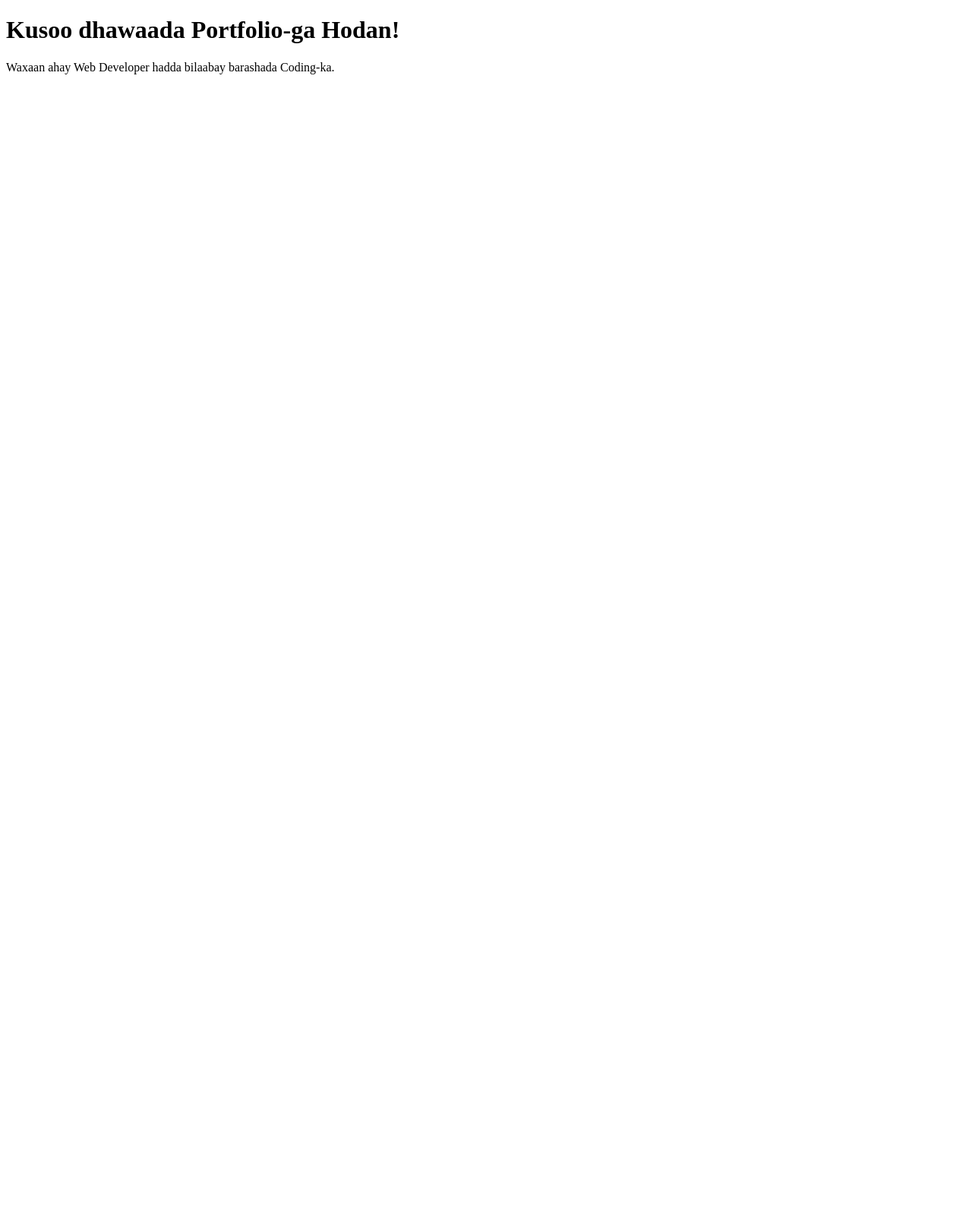
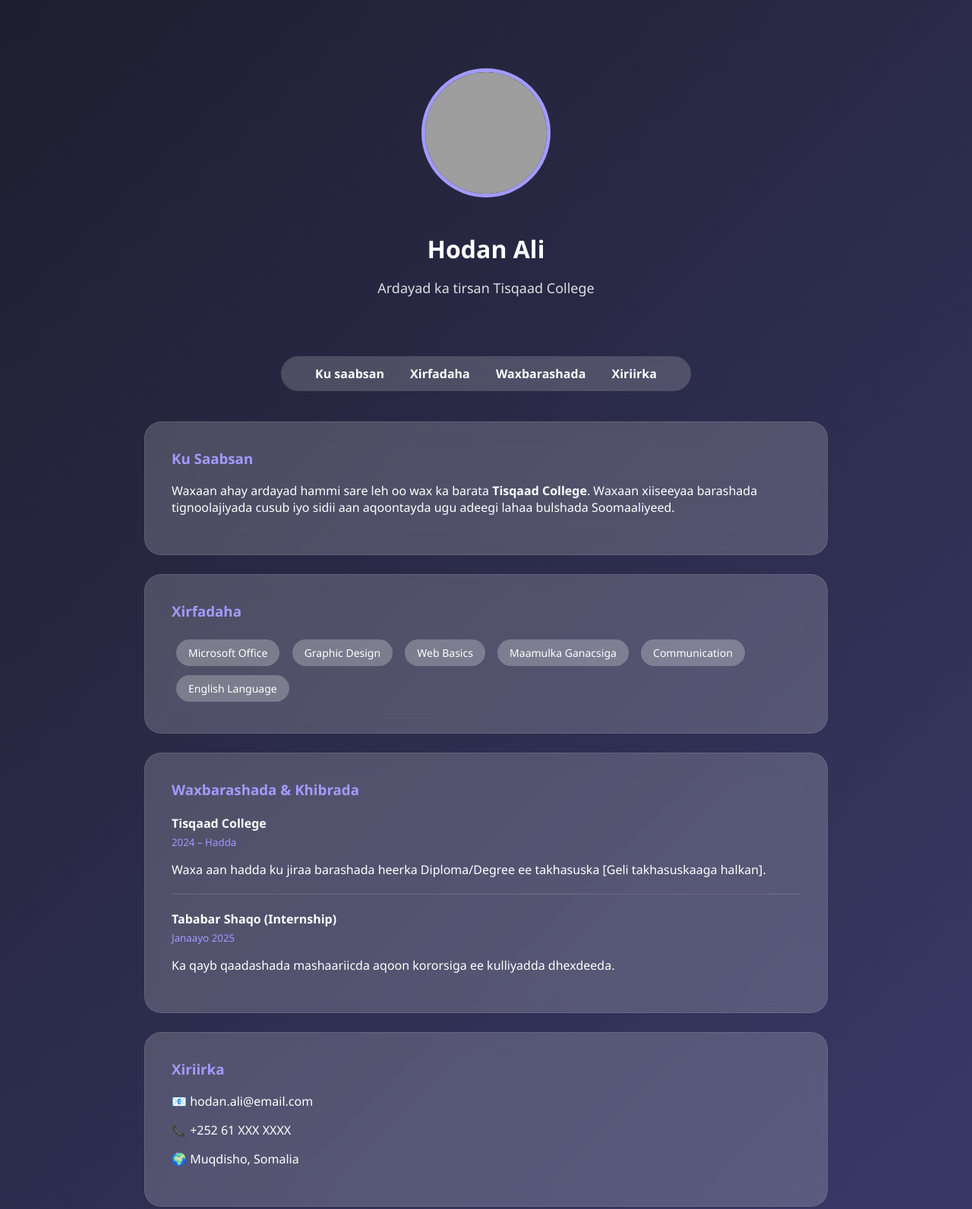
Before and after one commit to axlaam478-web/Axlaam478_web., a plain HTML site: page Index.html in a window 1280 px wide. Shown: the top 1592 px of the page at 76% size. Before the commit the page ends 800 px from the top, so only its background shows below. Drawn offline with Linux system fonts and the light colour scheme; grey boxes are pictures that could not be loaded.

Commit message:
Update portfolio layout and styling in Index.html
Signed-off-by: Hodan <axlaam478@gmail.com>

```diff
--- a/Index.html
+++ b/Index.html
@@ -1,11 +1,179 @@
 <!DOCTYPE html>
 <html lang="so">
 <head>
-    <meta charset="UTF-8">
-    <title>Portfolio-ga Hodan</title>
+  <meta charset="UTF-8">
+  <meta name="viewport" content="width=device-width, initial-scale=1.0">
+  <title>Portfolio - Hodan Ali</title>
+  <style>
+    :root {
+      --main: #6c5ce7;
+      --soft: #a29bfe;
+      --dark: #341f97;
+      --glass: rgba(255, 255, 255, 0.18);
+    }
+
+    body {
+      background: linear-gradient(135deg, #1e1e2f, #3a3a6a);
+      min-height: 100vh;
+      color: #fff;
+      font-family: 'Segoe UI', Tahoma, Geneva, Verdana, sans-serif;
+      margin: 0;
+    }
+
+    /* ===== HERO PROFILE ===== */
+    .hero {
+      text-align: center;
+      padding: 90px 20px 60px;
+    }
+
+    .hero img {
+      width: 160px;
+      height: 160px;
+      border-radius: 50%;
+      border: 5px solid var(--soft);
+      margin-bottom: 20px;
+      object-fit: cover;
+    }
+
+    .hero h1 {
+      font-size: 32px;
+      margin-bottom: 8px;
+    }
+
+    .hero p {
+      opacity: 0.85;
+      font-size: 18px;
+    }
+
+    /* ===== NAV ===== */
+    nav {
+      position: sticky;
+      top: 20px;
+      margin: 0 auto 40px;
+      width: fit-content;
+      background: var(--glass);
+      backdrop-filter: blur(14px);
+      padding: 12px 30px;
+      border-radius: 30px;
+      z-index: 1000;
+    }
+
+    nav a {
+      color: white;
+      text-decoration: none;
+      margin: 0 15px;
+      font-weight: bold;
+    }
+
+    nav a:hover {
+      color: var(--soft);
+    }
+
+    /* ===== MAIN ===== */
+    main {
+      max-width: 900px;
+      margin: auto;
+      padding: 0 25px 80px;
+    }
+
+    /* ===== CARDS ===== */
+    .card {
+      background: var(--glass);
+      backdrop-filter: blur(14px);
+      border-radius: 22px;
+      padding: 35px;
+      margin-bottom: 25px;
+      border: 1px solid rgba(255,255,255,0.1);
+    }
+
+    .card h3 {
+      color: var(--soft);
+      margin-top: 0;
+    }
+
+    /* ===== SKILLS ===== */
+    .skills span {
+      background: rgba(255,255,255,0.25);
+      padding: 8px 16px;
+      border-radius: 20px;
+      margin: 6px;
+      display: inline-block;
+      font-size: 14px;
+    }
+
+    .item h4 {
+      margin-bottom: 5px;
+    }
+
+    .item small {
+      color: var(--soft);
+      display: block;
+      margin-bottom: 10px;
+    }
+  </style>
 </head>
 <body>
-    <h1>Kusoo dhawaada Portfolio-ga Hodan!</h1>
-    <p>Waxaan ahay Web Developer hadda bilaabay barashada Coding-ka.</p>
+
+<header class="hero">
+  <img src="https://api.dicebear.com/7.x/avataaars/svg?seed=Hodan" alt="Hodan Ali Profile">
+  <h1>Hodan Ali</h1>
+  <p>Ardayad ka tirsan Tisqaad College</p>
+</header>
+
+<nav>
+  <a href="#about">Ku saabsan</a>
+  <a href="#skills">Xirfadaha</a>
+  <a href="#experience">Waxbarashada</a>
+  <a href="#contact">Xiriirka</a>
+</nav>
+
+<main>
+
+  <section>
+    <div class="card" id="about">
+      <h3>Ku Saabsan</h3>
+      <p>
+        Waxaan ahay ardayad hammi sare leh oo wax ka barata <strong>Tisqaad College</strong>.
+        Waxaan xiiseeyaa barashada tignoolajiyada cusub iyo sidii aan aqoontayda ugu adeegi lahaa bulshada Soomaaliyeed.
+      </p>
+    </div>
+
+    <div class="card" id="skills">
+      <h3>Xirfadaha</h3>
+      <div class="skills">
+        <span>Microsoft Office</span>
+        <span>Graphic Design</span>
+        <span>Web Basics</span>
+        <span>Maamulka Ganacsiga</span>
+        <span>Communication</span>
+        <span>English Language</span>
+      </div>
+    </div>
+
+    <div class="card" id="experience">
+      <h3>Waxbarashada & Khibrada</h3>
+      <div class="item">
+        <h4>Tisqaad College</h4>
+        <small>2024 – Hadda</small>
+        <p>Waxa aan hadda ku jiraa barashada heerka Diploma/Degree ee takhasuska [Geli takhasuskaaga halkan].</p>
+      </div>
+      <hr style="opacity: 0.1; margin: 20px 0;">
+      <div class="item">
+        <h4>Tababar Shaqo (Internship)</h4>
+        <small>Janaayo 2025</small>
+        <p>Ka qayb qaadashada mashaariicda aqoon kororsiga ee kulliyadda dhexdeeda.</p>
+      </div>
+    </div>
+
+    <div class="card contact" id="contact">
+      <h3>Xiriirka</h3>
+      <p>📧 hodan.ali@email.com</p>
+      <p>📞 +252 61 XXX XXXX</p>
+      <p>🌍 Muqdisho, Somalia</p>
+    </div>
+  </section>
+
+</main>
+
 </body>
 </html>
```
